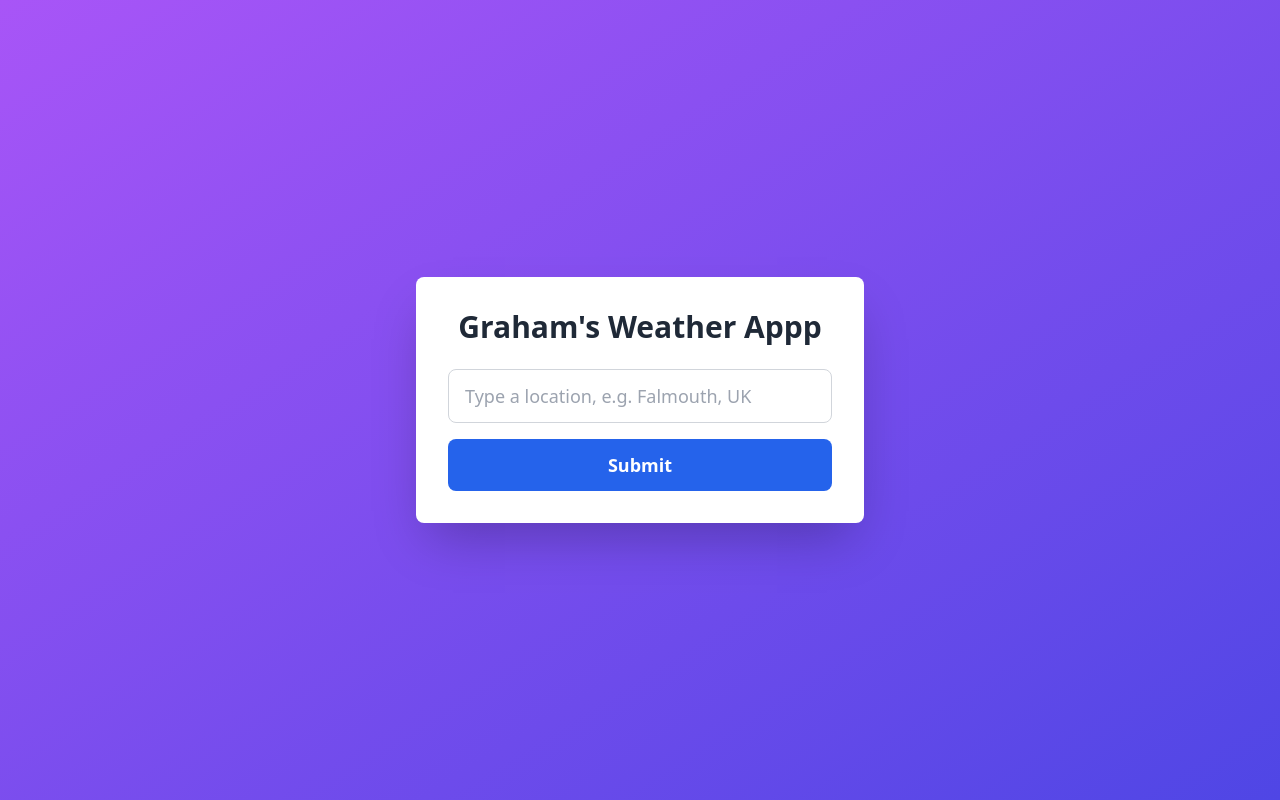
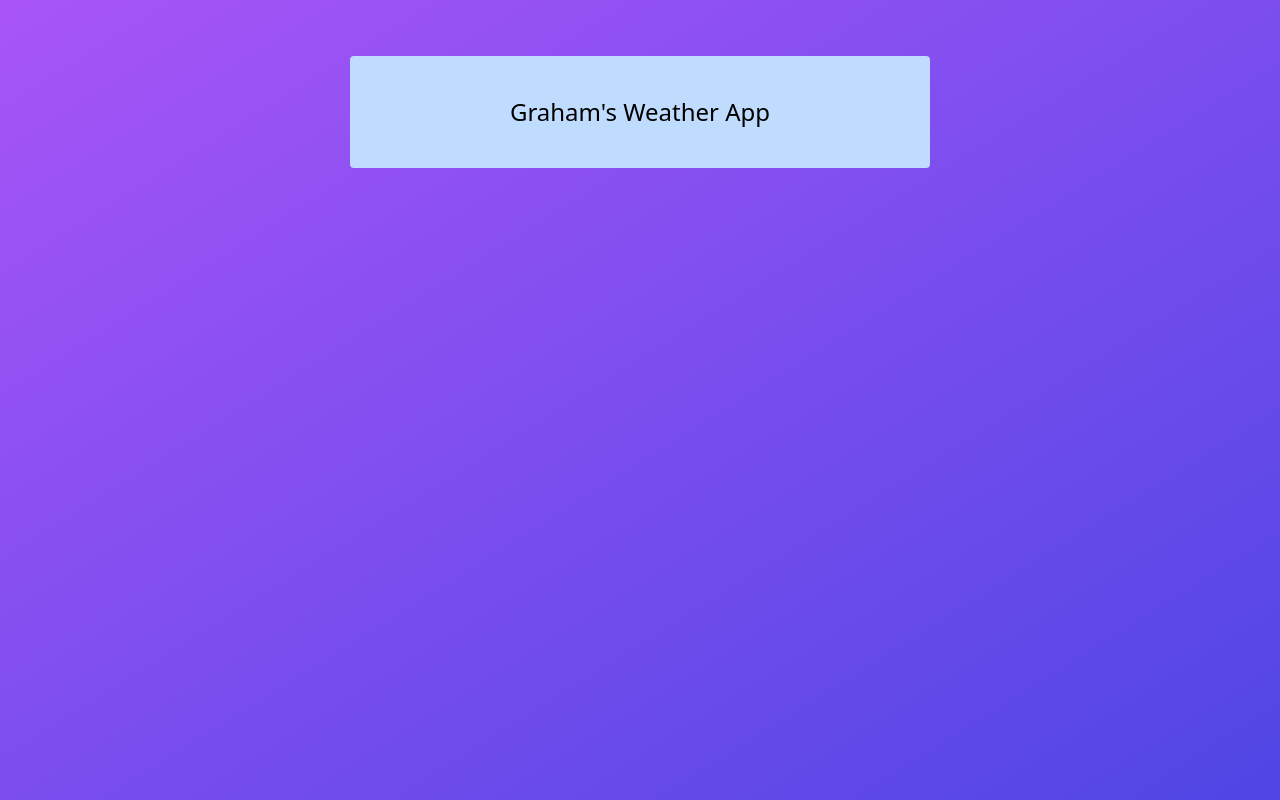
Before and after one commit to grahamjfalc/reintroduction-to-react, a React (Create React App) app: page / in a window 1280 px wide. Built offline with nearby package versions, Linux system fonts and the light colour scheme.

Commit message:
Removed unwanted HTML in App.js return, Created and imported Header Component

```diff
--- a/src/App.js
+++ b/src/App.js
@@ -1,53 +1,33 @@
-import React, { useState } from 'react';
-import { getLatitude, getLongitude, getWeatherByCoordinates } from './AppFunctions.js';
+// import React, { useState } from 'react';
+// import { getLatitude, getLongitude, getWeatherByCoordinates } from './AppFunctions.js';
+import { Header } from './Header.js';
 
 function App() {
-  const [inputValue, setInputValue] = useState('');
+  // const [inputValue, setInputValue] = useState('');
 
-  const handleInputChange = (event) => {
-    setInputValue(event.target.value);
-  };
+  // const handleInputChange = (event) => {
+  //   setInputValue(event.target.value);
+  // };
 
-  const handleSubmit = async () => {
-    const longitude = await getLongitude("Falmouth,UK");
-    const latitude = await getLatitude("Falmouth, UK");
-    const weather = await getWeatherByCoordinates(longitude, latitude)
-    console.log("Falmouth, UK")
-    console.log("Longitude:", longitude, "Latitude:", latitude);
-    console.log("Weather:", weather);
-  };
+  // const handleSubmit = async () => {
+  //   const longitude = await getLongitude("Falmouth,UK");
+  //   const latitude = await getLatitude("Falmouth, UK");
+  //   const weather = await getWeatherByCoordinates(longitude, latitude)
+  //   console.log("Falmouth, UK")
+  //   console.log("Longitude:", longitude, "Latitude:", latitude);
+  //   console.log("Weather:", weather);
+  // };
 
-  const handleKeyDown = (event) => {
-    if (event.key === 'Enter') {
-      handleSubmit();
-    }
-  };
+  // const handleKeyDown = (event) => {
+  //   if (event.key === 'Enter') {
+  //     handleSubmit();
+  //   }
+  // };
+
 
   return (
-    <div className="min-h-screen flex items-center justify-center bg-gradient-to-br from-purple-500 to-indigo-600 p-4">
-      <div className="bg-white p-8 rounded-lg shadow-2xl w-full max-w-md">
-        <h2 className="text-3xl font-bold text-gray-800 mb-6 text-center">
-          Graham's Weather Appp
-        </h2>
-
-        <input
-          type="text"
-          className="w-full px-4 py-3 border border-gray-300 rounded-lg focus:outline-none focus:ring-2 focus:ring-blue-500 focus:border-transparent text-gray-700 text-lg mb-4"
-          placeholder="Type a location, e.g. Falmouth, UK"
-          value={inputValue}
-          onChange={handleInputChange}
-          onKeyDown={handleKeyDown}
-          aria-label="Text input field"
-        />
-
-        <button
-          className="w-full bg-blue-600 text-white font-semibold py-3 px-4 rounded-lg hover:bg-blue-700 transition duration-300 ease-in-out transform hover:scale-105 focus:outline-none focus:ring-2 focus:ring-blue-500 focus:ring-offset-2 text-lg"
-          onClick={handleSubmit}
-          aria-label="Submit text"
-        >
-          Submit
-        </button>
-      </div>
+    <div className="min-h-screen text-center bg-gradient-to-br from-purple-500 to-indigo-600 p-4">
+      {Header("Graham's Weather App")}
     </div>
   );
 }
--- /dev/null
+++ b/src/Header.js
@@ -0,0 +1,7 @@
+export const Header = (text) => {
+  return (
+    <div className="p-10 text-2xl">
+      <span className="inline-block bg-blue-200 px-40 py-10 rounded">{text}</span>
+    </div>
+  );
+}
```
